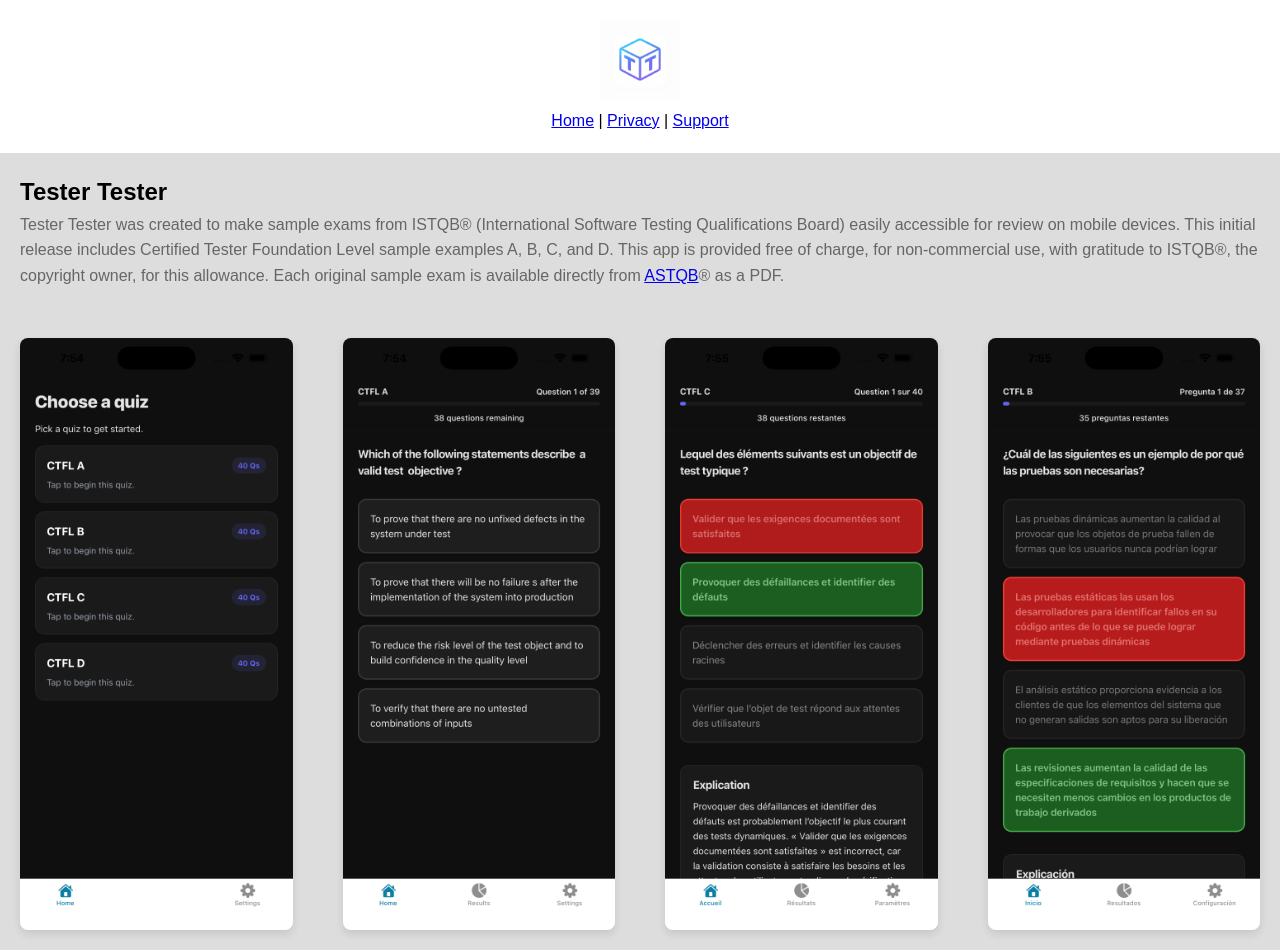
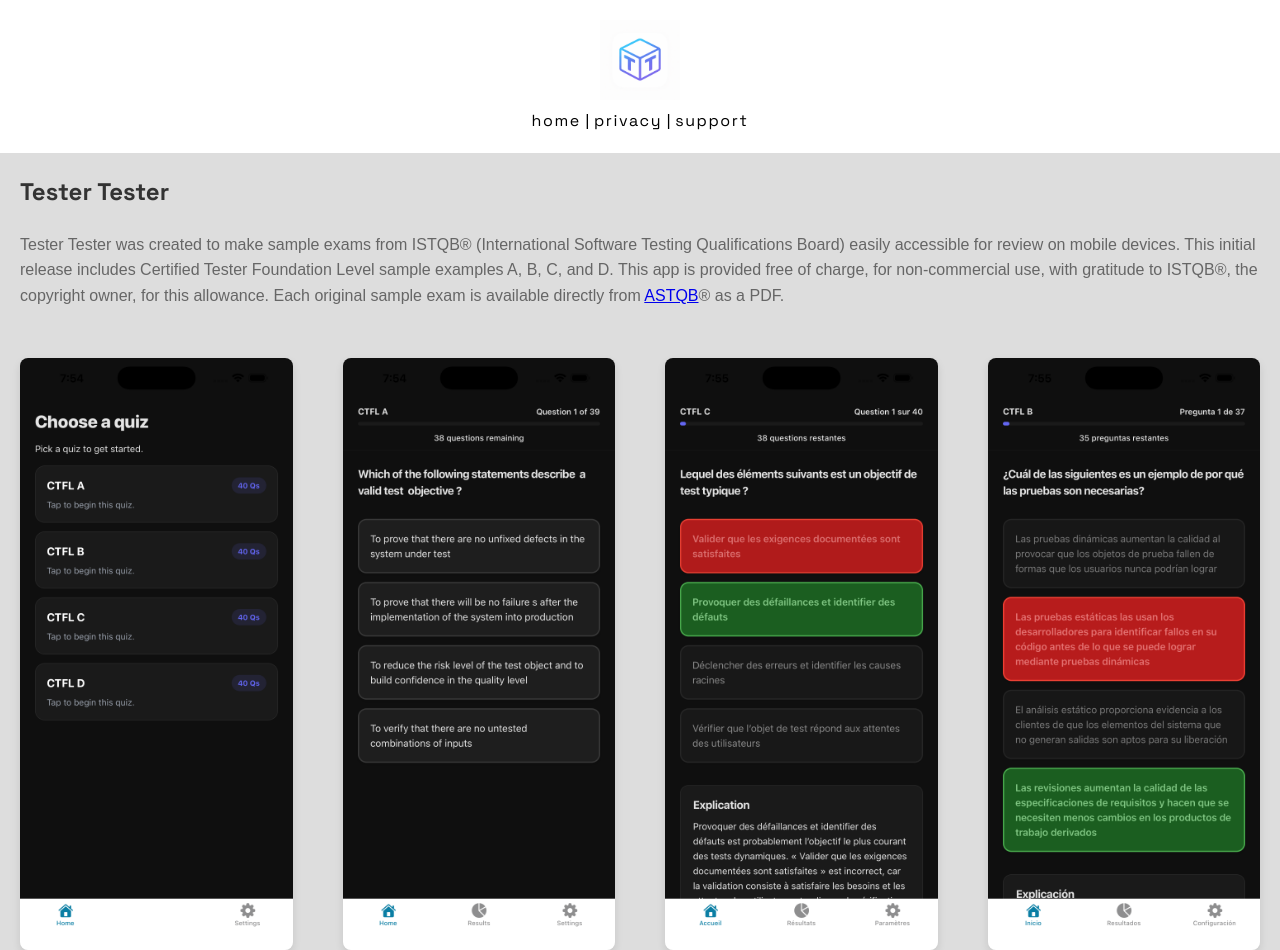
Before and after one commit to natisdale/testertestersite, a plain HTML site: page index.html in a window 1280 px wide. Shown: the top 950 px of the page. Drawn offline with Linux system fonts and the light colour scheme.

Commit message:
Updating styling

```diff
--- a/index.html
+++ b/index.html
@@ -5,6 +5,9 @@
     <meta name="viewport" content="width=device-width, initial-scale=1.0">
     <title>Tester Tester</title>
     <link rel="icon" type="image/png" href="img/favicon.png">
+    <link rel="preconnect" href="https://fonts.googleapis.com">
+    <link rel="preconnect" href="https://fonts.gstatic.com" crossorigin>
+    <link href="https://fonts.googleapis.com/css2?family=Space+Grotesk:wght@300..700&display=swap" rel="stylesheet">
     <style>
         * {
             margin: 0;
@@ -71,9 +74,11 @@
         }
 
 
-        h2 {
+        h1, h2 {
             margin-bottom: 20px;
             color: #333;
+            font-family: "Space Grotesk", sans-serif;
+            font-optical-sizing: auto;
         }
 
         p {
@@ -88,6 +93,15 @@
             padding: 10px;
         }
 
+
+        nav a {
+            color: #000000;
+            text-decoration: none;
+            text-transform: lowercase;
+            font-family: "Space Grotesk", sans-serif;
+            font-optical-sizing: auto;
+            letter-spacing: 0.1em;
+        }
 
         footer {
             background-color: #f8f9fa;
```
Also changed, not shown: privacy.html (+15 -1 lines), support.html (+14 -0 lines).
